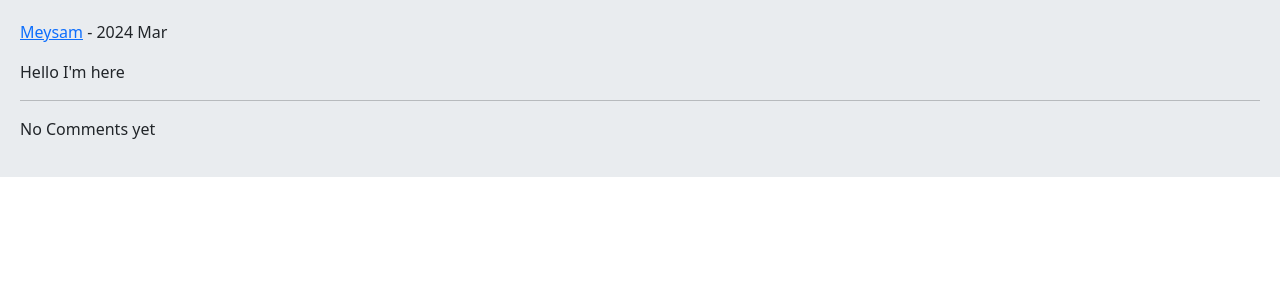
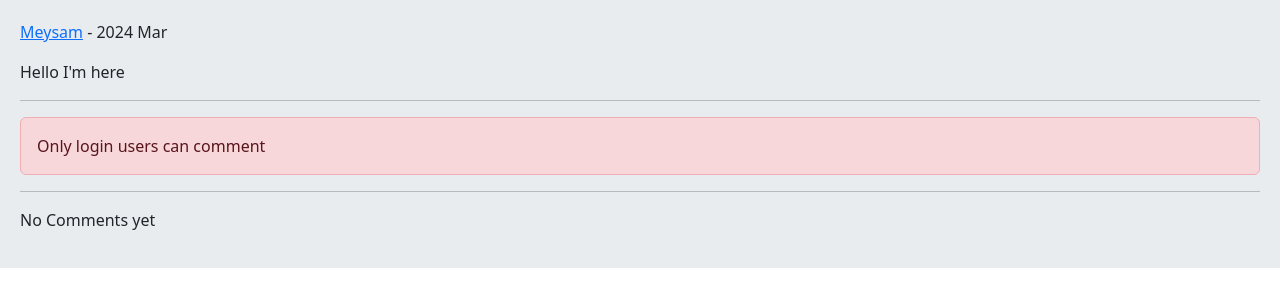
Before and after one commit to smprooichael/social-network, a Django app: a page that uses home/templates/home/detail.html in a window 1280 px wide. Shown: the part 56-363 px from the top of the page. Run offline with Django 5.2, Linux system fonts and the light colour scheme; data comes from the database, SQL or seed files in the repository; both versions use the stored data as it was after the commit.

Commit message:
show replies and reply form

```diff
--- a/home/templates/home/detail.html
+++ b/home/templates/home/detail.html
@@ -9,10 +9,36 @@
     <p><a href="{% url 'account:user_profile' post.user.id %}">{{ post.user }}</a> - {{ post.updated|date:'Y M' }}</p>
     <p>{{ post.body }}</p><hr/>
 
+    {% if request.user.is_authenticated %}
+        <form action="" method = 'post'>
+                {% csrf_token %}
+                {{ form.as_p }}
+                <input type="submit" value="Send">
+            </form>
+    {% else %}
+        <p class="alert alert-danger">Only login users can comment</p>
+    {% endif %}
+
+    <hr/>
     {% for Comment in Comments %}
         <div class="card bg-dark text-white">
             <p class="card-header">{{ Comment.user }} - {{ Comment.created|timesince }}</p>
             <p class="card-body">{{ Comment.body }}</p>
+
+            {% if request.user.is_authenticated %}
+            	<form action="{% url 'home:reply_comment' post.id Comment.id %}" method = 'post'>
+            	        {% csrf_token %}
+            	        {{ form.as_p }}
+            	        <input type="submit" value="Send">
+            	    </form>
+            {% endif %}
+
+            {% with replies=Comment.rcomments.all %}
+            	{% for reply in replies %}
+                    <p class="bg-primary p-3 m-2">{{ reply.user }} - {{ reply.created|timesince }}<br/>{{ reply.body }}</p>
+            	{% endfor %}
+
+            {% endwith %}
         </div>
     {% empty %}
         <p>No Comments yet</p>
--- a/home/urls.py
+++ b/home/urls.py
@@ -7,5 +7,6 @@ urlpatterns = [
     path('post/detail/<int:post_id>/<slug:post_slug>', views.PostDetailView.as_view(), name='post_detail'),
     path('post/delete/<int:post_id>/', views.PostDeleteView.as_view(), name='post_delete'),
     path('post/update/<int:post_id>/', views.PostUpdateView.as_view(), name='post_update'),
-    path('post/create/', views.PostCreateView.as_view(), name='post_create')
+    path('post/create/', views.PostCreateView.as_view(), name='post_create'),
+    path('reply/<int:post_id>/<int:comment_id>/', views.ReplyCommentView.as_view(), name='reply_comment')
 ]
--- a/home/views.py
+++ b/home/views.py
@@ -1,10 +1,12 @@
 from django.shortcuts import render, redirect, get_object_or_404
 from django.views import View
-from .models import Post
+from .models import Post, Comment
 from django.contrib.auth.mixins import LoginRequiredMixin
 from django.contrib import messages
-from .forms import PostCreateUpdateForm
+from .forms import PostCreateUpdateForm, CommentCreateForm, CommentReplyForm
 from django.utils.text import slugify
+from django.contrib.auth.decorators import login_required
+from django.utils.decorators import method_decorator
 
 class HomeView(View):
     def get(self, request):
@@ -13,10 +15,26 @@ class HomeView(View):
 
 
 class PostDetailView(View):
-    def get(self, request, post_id, post_slug):
-        post = get_object_or_404(Post, pk=post_id, slug=post_slug)
-        Comments = post.pcomments.filter(is_reply=False)
-        return render(request, 'home/detail.html', {'post':post, 'Comments':Comments})
+    form_class = CommentCreateForm
+    form_class_reply = CommentReplyForm
+    def setup(self, request, *args, **kwargs):
+        self.post_instance = get_object_or_404(Post, pk=kwargs['post_id'], slug=kwargs['post_slug'])
+        return super().setup(request, *args, **kwargs)
+    def get(self, request, *args, **kwargs):
+        Comments = self.post_instance.pcomments.filter(is_reply=False)
+        return render(request, 'home/detail.html', {'post':self.post_instance, 'Comments':Comments, 'form': self.form_class, 'form_reply': self.form_class_reply})
+
+    @method_decorator(login_required)
+    def post(self, request, *args, **kwargs):
+        form = self.form_class(request.POST)
+        if form.is_valid():
+            new_comment = form.save(commit=False)
+            new_comment.user = request.user
+            new_comment.post = self.post_instance
+            new_comment.save()
+            messages.success(request, 'Your comment submitted successfully!', 'success')
+            return redirect('home:post_detail', self.post_instance.id, self.post_instance.slug)
+
 
 
 class PostDeleteView(LoginRequiredMixin, View):
@@ -62,6 +80,7 @@ class PostUpdateView(LoginRequiredMixin, View):
 class PostCreateView(LoginRequiredMixin, View):
     form_class = PostCreateUpdateForm
     template_name = 'home/create.html'
+
     def get(self, request, *args, **kwargs):
         form = self.form_class()
         return render(request, self.template_name, {'form':form})
@@ -75,3 +94,21 @@ class PostCreateView(LoginRequiredMixin, View):
             new_post.save()
             messages.success(request, 'The post created successfully', 'success')
             return redirect('home:post_detail', new_post.id, new_post.slug)
+
+
+class ReplyCommentView(LoginRequiredMixin, View):
+    form_class = CommentReplyForm
+
+    def post(self, request, post_id, comment_id):
+        post = get_object_or_404(Post, pk=post_id)
+        comment = get_object_or_404(Comment, pk=comment_id)
+        form = self.form_class(request.POST)
+        if form.is_valid():
+            new_comment = form.save(commit=False)
+            new_comment.user = request.user
+            new_comment.post = post
+            new_comment.reply = comment
+            new_comment.is_reply = True
+            new_comment.save()
+            messages.success(request, 'Your reply submitted successfully.', 'success')
+        return redirect('home:post_detail', post.id, post.slug)
```
Also changed, not shown: home/forms.py (+18 -3 lines), db.sqlite3.
